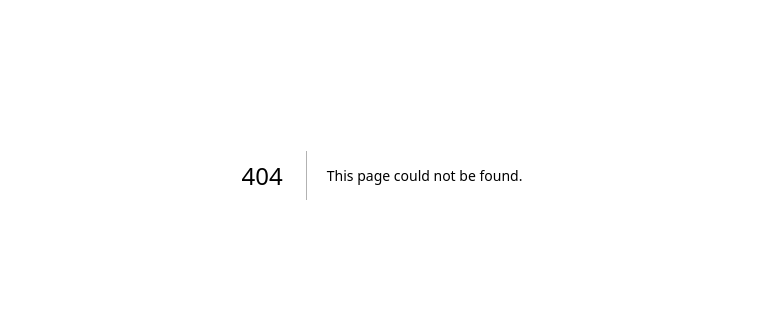
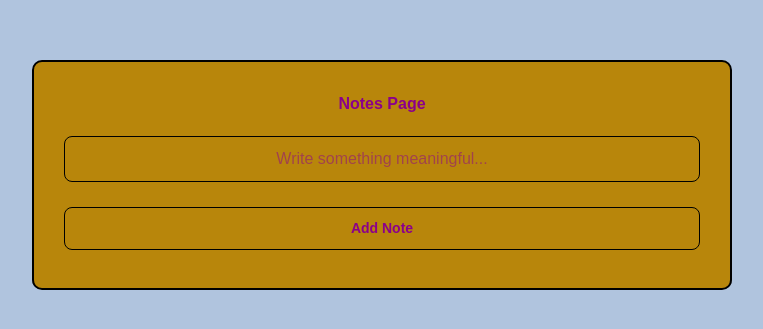
Before and after one commit to saumya-30-verma/notes-app-nextjs, a Next.js app: page /dashboard/notes in a window 1280 px wide. Before the commit this address had no page. Shown: the part 225-554 px from the top of the page, without its empty margins (258-1021 px from the left). Built offline with nearby package versions, Linux system fonts and the light colour scheme.

Commit message:
first commit

```diff
--- /dev/null
+++ b/src/app/api/summarise/route.js
@@ -0,0 +1,20 @@
+export async function POST(req) {
+  try {
+    const { text } = await req.json();
+
+    if (!text) {
+      return Response.json({ summary: "kuch likho pehle" });
+    }
+
+    const firstLine = text.split(".")[0];
+
+    return Response.json({
+      summary: firstLine + "...",
+    });
+
+  } catch (error) {
+    return Response.json({
+      summary: "error aa gaya",
+    });
+  }
+}
--- /dev/null
+++ b/src/app/dashboard/layout.tsx
@@ -0,0 +1,10 @@
+export default function Layout({children}) {
+  return (
+
+    <div>
+       {children}
+    {/* <h1>Dashboard Working ✅</h1> */}
+    </div>
+
+  )
+}
--- /dev/null
+++ b/src/app/dashboard/notes/notes.css
@@ -0,0 +1,105 @@
+*{
+    margin: 0;
+    padding: 0;
+    box-sizing: border-box;
+    font-family: sans-serif;
+}
+.container{
+    height: 100vh;
+    display: flex;
+    justify-content: center;
+    align-items: center;
+    background-color: lightsteelblue;
+}
+.card{
+    background-color: darkgoldenrod;
+    color: darkmagenta;
+    padding: 30px;
+    border: 2px solid black;
+    border-radius: 10px;
+    width: 700px;
+    text-align: center;
+}
+h1{
+    margin-bottom: 20px;
+    font-weight: 600;
+    font-size: 16px;
+}
+.input{
+    width: 100%;
+    padding: 10px;
+    border: 1px solid black;
+    border-radius: 8px;
+    margin-bottom: 15px;
+    transition: all 0.3s ease;
+    text-align: center;
+    color: darkmagenta;
+}
+.input:hover{
+    transform: translateY(4px);
+    background-color: lightblue;
+}
+.btn{
+    width: 100%;
+    padding: 10px;
+    margin-top: 10px;
+    border: 1px solid black;
+    border-radius: 8px;
+    transition: all 0.3s ease;
+    font-weight: 600;
+    font-size: 14px;
+    margin-bottom: 8px;
+    cursor: pointer;
+}
+.btn:hover{
+    transform: translateY(4px);
+    background-color: lightblue;
+}
+.noteslist{
+     list-style: none;
+     padding: 0;
+}
+.noteItem{
+    display: flex;
+    justify-content: space-between;
+    align-items: center;
+    padding: 15px;
+    border: 1px solid black;
+    border-radius: 8px;
+    margin-top: 10px;
+    color: darkmagenta;
+}
+.deleteBtn{
+    padding: 5px 10px;
+    border: 1px solid black;
+    border-radius: 8px;
+    background-color: lightblue;
+    transition: all 0.3s ease;
+    margin-left: 10px;
+}
+.deleteBtn:hover{
+    background-color: lightskyblue;
+    transform: translateY(4px);
+}
+.summary{
+    padding: 10px;
+    border: 1px solid black;
+    border-radius: 6px;
+    margin-top: 10px;
+}
+.summaryBtn{
+    width: 30%;
+    padding: 5px 10px;
+    margin-right: 10px;
+    border: 1px solid black;
+    border-radius: 8px;
+    transition: all 0.3s ease;
+    font-weight: 600;
+    font-size: 14px;
+    background-color: lightblue;
+
+}
+.summaryBtn:hover{
+    background-color: lightskyblue;
+    transform: translateY(4px);
+}
--- /dev/null
+++ b/src/app/dashboard/notes/page.tsx
@@ -0,0 +1,115 @@
+"use client";
+import { useEffect, useState } from "react";
+import "./notes.css";
+
+export default function NotesPage() {
+
+    const [note, setNote]= useState("");
+    const [summary, setSummary]= useState("");
+    const [notes, setNotes]= useState([]);
+
+    useEffect(() => {
+      const saved= localStorage.getItem("myNotes");
+      if(saved) {
+        setNotes(JSON.parse(saved));
+      }
+    }, [])
+
+
+
+    function addNote() {
+        if(note.trim() === "") return;
+
+        const newNote = {
+            id: Date.now().toString(),
+            text: note,
+            summary: "",
+        };
+
+        setNotes([...notes, newNote]);
+        setNote("");
+    }
+
+    function deleteBtn(id) {
+        const updatedNotes= notes.filter((note) => note.id !== id);
+        setNotes(updatedNotes);
+    }
+
+   async function handleSummarise(id, text) {
+  if (text.trim() === "") return;
+
+  try {
+    const res = await fetch("/api/summarise", {
+      method: "POST",
+      headers: {
+        "Content-Type": "application/json",
+      },
+      body: JSON.stringify({ text }),
+    });
+
+    const data = await res.json();
+
+    const updatedNotes = notes.map((item) => {
+      if (item.id===id) {
+        return{
+          ...item, summary: data.summary
+        };
+      }
+      return item;
+    });
+
+    setNotes(updatedNotes);
+
+  } catch (error) {
+    console.log(error);
+    setSummary("Error aa gaya");
+  }
+}
+
+    useEffect(() => {
+      localStorage.setItem("myNotes", JSON.stringify(notes))
+    }, [notes])
+
+    return(
+        <div className="container">
+            <div className="card">
+               <h1>Notes Page</h1>
+
+            <input className="input"
+            type="text"
+            value={note}
+            onChange={(e)=> setNote(e.target.value)}
+            onKeyDown={(e)=> {
+              if (e.key==="Enter") addNote();
+            }}
+            placeholder="Write something meaningful..."
+            />
+
+            <br />
+
+            <button className="btn" onClick={addNote}>
+                Add Note
+             </button>
+
+             <ul className="noteslist">
+                {notes.map((item) => (
+                    <li key={item.id} className="noteItem">{item.text}
+
+                    <button className="summaryBtn" onClick={()=> handleSummarise(item.id, item.text)}>
+                      Summarise
+                    </button>
+
+                    {item.summary && (
+                      <p className="summary">Summary:{item.summary}</p>
+                    )}
+
+                    <button className="deleteBtn" onClick={()=> deleteBtn(item.id)}>Delete</button>
+                    </li>
+                ))}
+             </ul>
+            </div>
+
+
+        </div>
+    )
+}
--- /dev/null
+++ b/src/app/dashboard/page.tsx
@@ -0,0 +1,3 @@
+export default function DashboardPage() {
+  return <h1>Dashboard Working ✅</h1>;
+}
```
